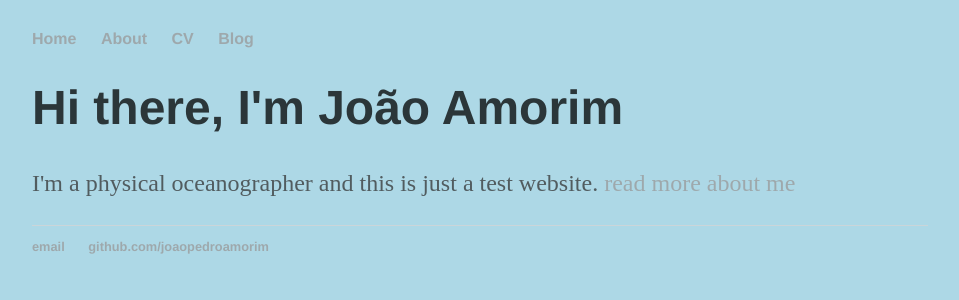
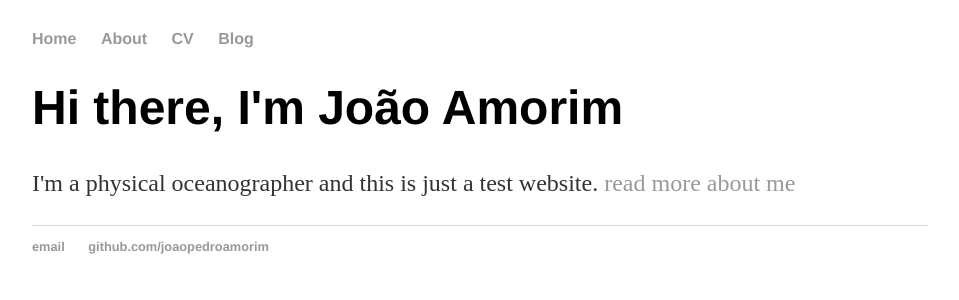
Before and after one commit to joaopedroamorim/joaopedroamorim.github.io, a Jekyll site: the page built from index.html, in a window 1280 px wide. Shown: the top 300 px of the page, without its empty margins (160-1119 px from the left). Built offline with Jekyll 4.4.1, drawn with Linux system fonts in a browser that asks for light colours.

Commit message:
Update main.css

```diff
--- a/css/main.css
+++ b/css/main.css
@@ -10,8 +10,6 @@ header {
 body {
     margin: 30px auto;
     width: 70%;
-    background: lightblue;
-    opacity: 0.75;
 }
 nav ul, footer ul {
     font-family:'Helvetica', 'Arial', 'Sans-Serif';
```
